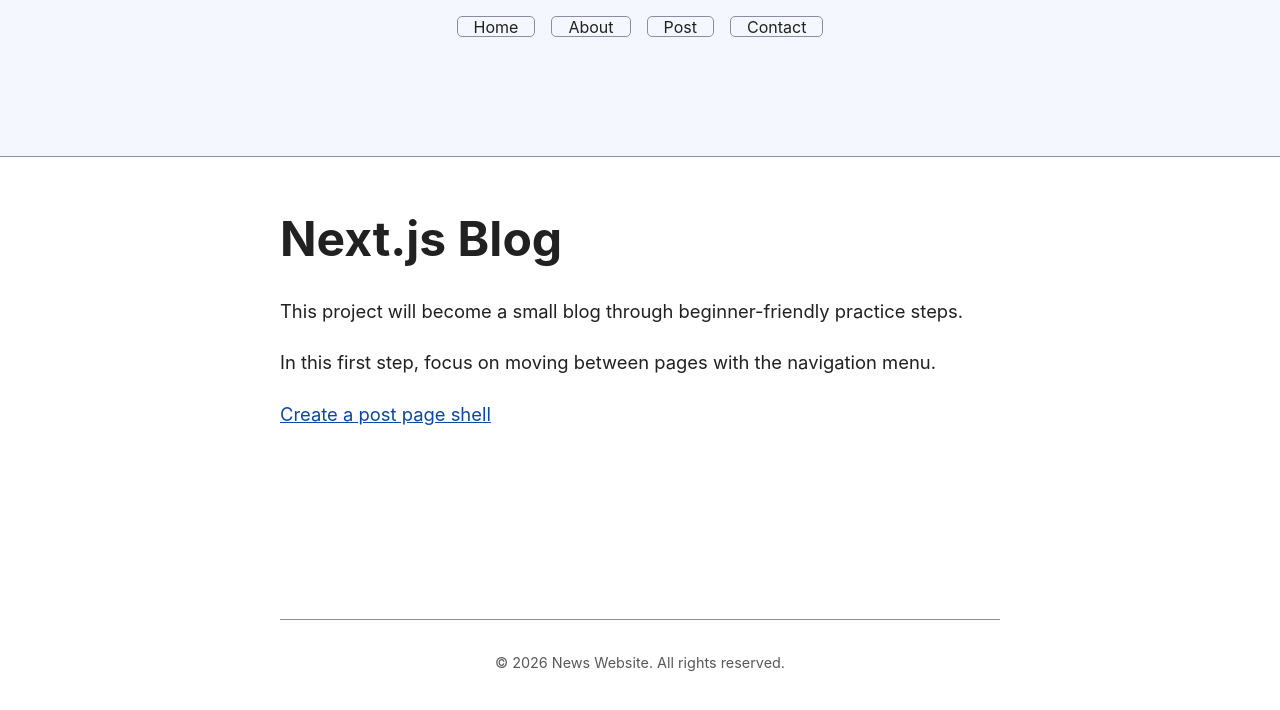
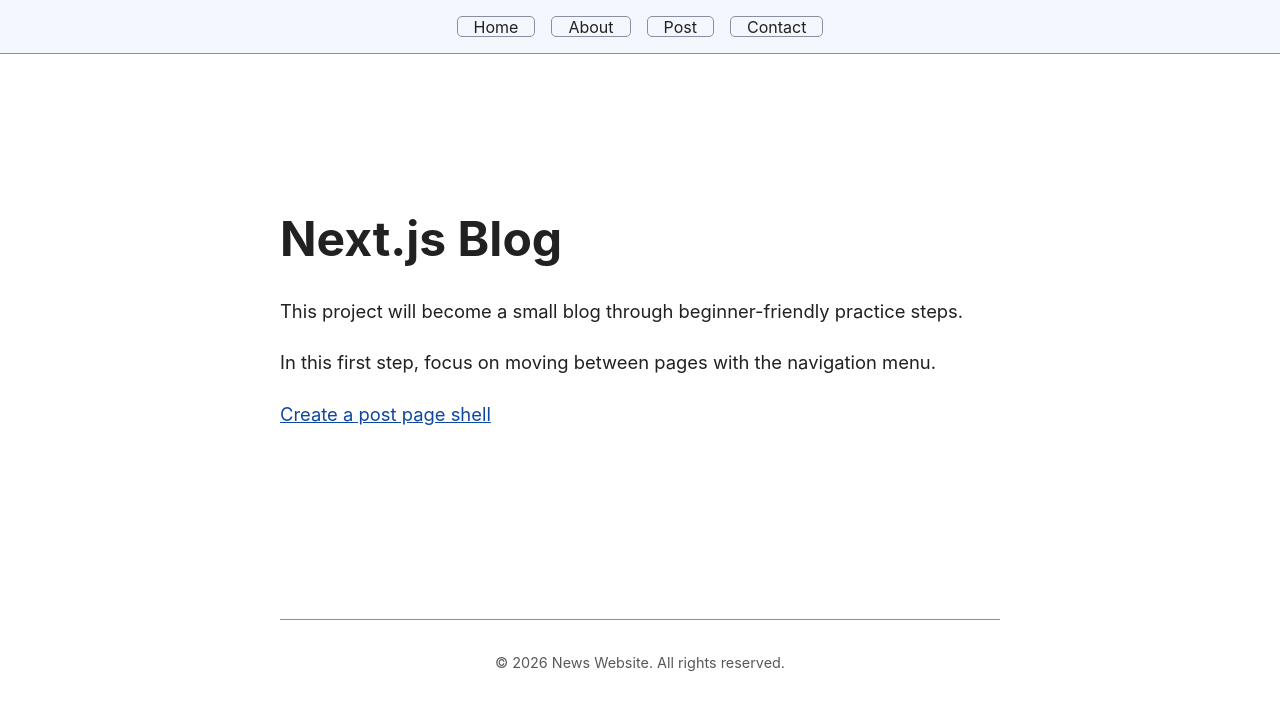
Before and after one commit to db-woman-2026/NextJsBlog_Steps, a Next.js app: page / in a window 1280 px wide. Shown: the top 710 px of the page. Built offline with nearby package versions, Linux system fonts and the light colour scheme.

Commit message:
Prevent header grid stretching

```diff
--- a/app/globals.css
+++ b/app/globals.css
@@ -5,6 +5,7 @@ body {
 }
 
 body > header {
+  align-self: start;
   padding: 1rem;
 }
 
```
Also changed, not shown: 1 other file (tests, documents, lock files or other folders).
